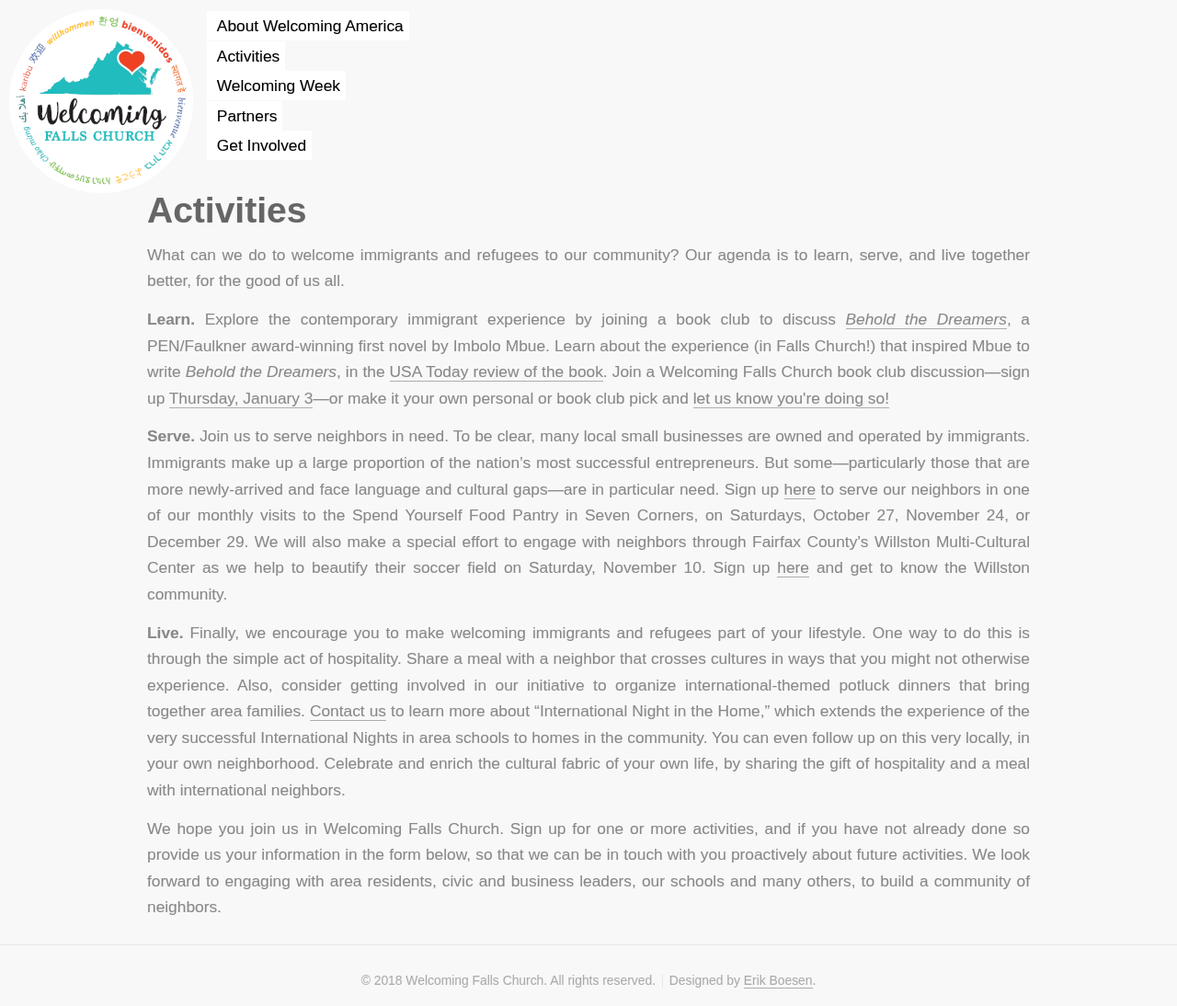
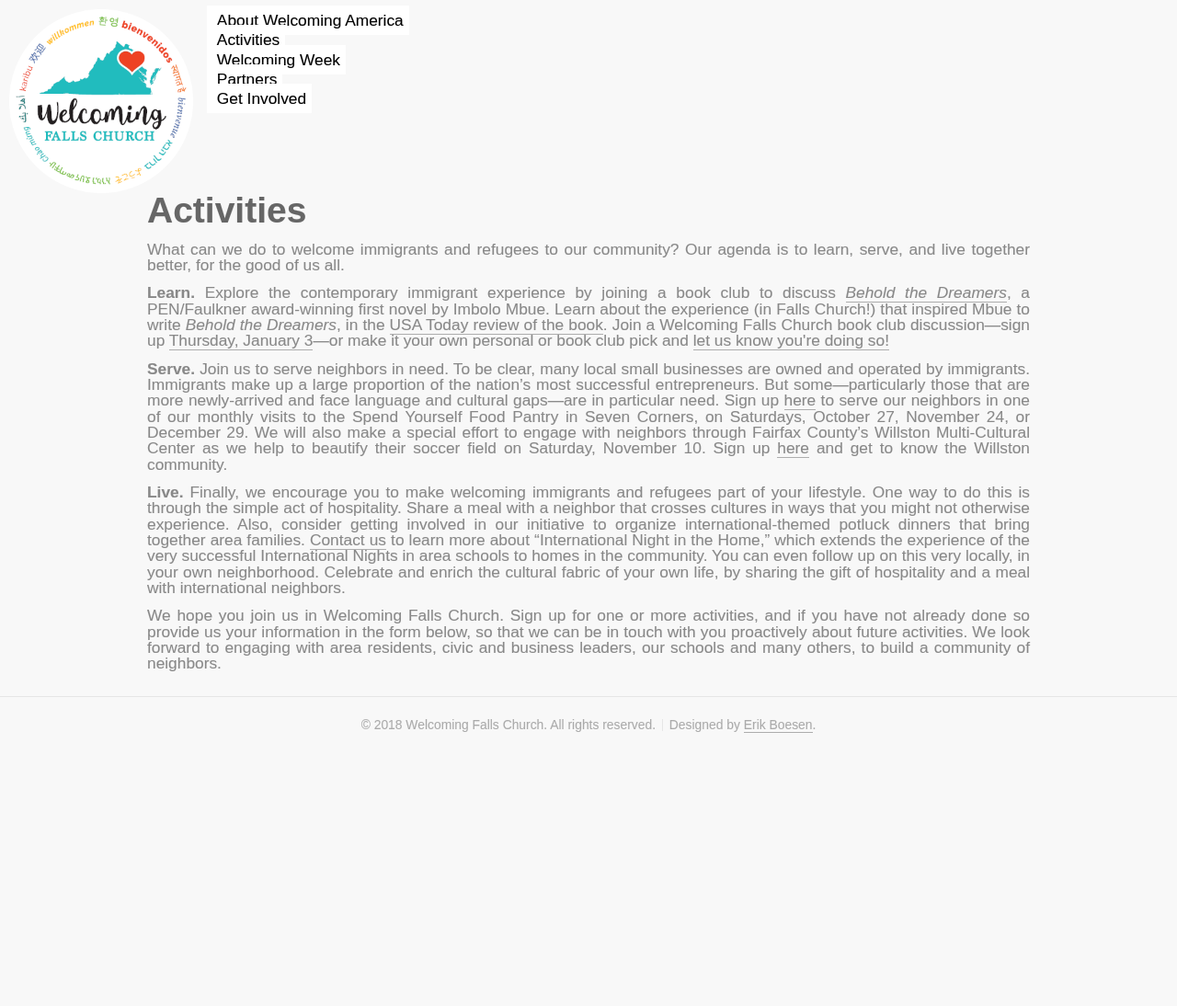
Before and after one commit to wfctest/wfctest, a Jekyll site: the page built from activities.html, in a window 1280 px wide. Shown: the whole page at 92% size. Built offline with Jekyll 4.4.1, drawn with Linux system fonts in a browser that asks for light colours; some web fonts are replaced; after the commit the page ends 900 px from its top, so only the background shows below that.

Commit message:
Clean up CSS reset

```diff
--- a/assets/css/main.css
+++ b/assets/css/main.css
@@ -1,50 +1,23 @@
 @import url("font-awesome.min.css");
 @import url("https://fonts.googleapis.com/css?family=Quattrocento:100,100italic,300,300italic,400,400italic,700,700italic");
 
-/*
-Tessellate by HTML5 UP
-html5up.net | @ajlkn
-Free for personal and commercial use under the CCA 3.0 license (html5up.net/license)
- */
-
-html, body, div, span, applet, object,
-iframe, h1, h2, h3, h4, h5, h6, p, blockquote,
-pre, a, abbr, acronym, address, big, cite,
-code, del, dfn, em, img, ins, kbd, q, s, samp,
-small, strike, strong, sub, sup, tt, var, b,
-u, i, center, dl, dt, dd, ol, ul, li, fieldset,
-form, label, legend, table, caption, tbody,
-tfoot, thead, tr, th, td, article, aside,
-canvas, details, embed, figure, figcaption,
-footer, header, hgroup, menu, nav, output, ruby,
-section, summary, time, mark, audio, video {
+* {
     margin: 0;
     padding: 0;
     border: 0;
     font-size: 100%;
     font: inherit;
-vertical-align: baseline;}
-
-article, aside, details, figcaption, figure,
-footer, header, hgroup, menu, nav, section {
-display: block;}
+    box-sizing: border-box;
+    vertical-align: baseline;
+    line-height: 1;
+}
 
 body {
-    line-height: 1;
     overflow-x: hidden;
 }
 
 ol, ul {
     list-style: none;
-}
-
-blockquote, q {
-    quotes: none;
-}
-
-blockquote:before, blockquote:after, q:before, q:after {
-    content: '';
-    content: none;
 }
 
 table {
@@ -52,39 +25,13 @@ table {
     border-spacing: 0;
 }
 
-body {
-    -webkit-text-size-adjust: none;
-}
-
-mark {
-    background-color: transparent;
-    color: inherit;
-}
-
 input::-moz-focus-inner {
     border: 0;
     padding: 0;
 }
 
 input, select, textarea {
-    -moz-appearance: none;
-    -webkit-appearance: none;
-    -ms-appearance: none;
     appearance: none;
-}
-
-/* Basic */
-
-@-ms-viewport {
-    width: device-width;
-}
-
-html {
-    box-sizing: border-box;
-}
-
-*, *:before, *:after {
-    box-sizing: inherit;
 }
 
 body {
@@ -97,28 +44,13 @@ body {
     -webkit-text-stroke: 0.1px;
 }
 
-body.is-preload *, body.is-preload *:before, body.is-preload *:after {
-    -moz-animation: none !important;
-    -webkit-animation: none !important;
-    -ms-animation: none !important;
-    animation: none !important;
-    -moz-transition: none !important;
-    -webkit-transition: none !important;
-    -ms-transition: none !important;
-    transition: none !important;
-}
-
 .dark {
     color: white;
 }
 
 input, textarea, select {
-    font-family: 'Quattrocento', sans-serif;
-    font-weight: 300;
-    font-size: 17pt;
-    line-height: 1.75em;
+    font: inherit;
     color: #888;
-    -webkit-text-stroke: 0.1px;
 }
 
 h1, h2, h3, h4, h5, h6 {
```
